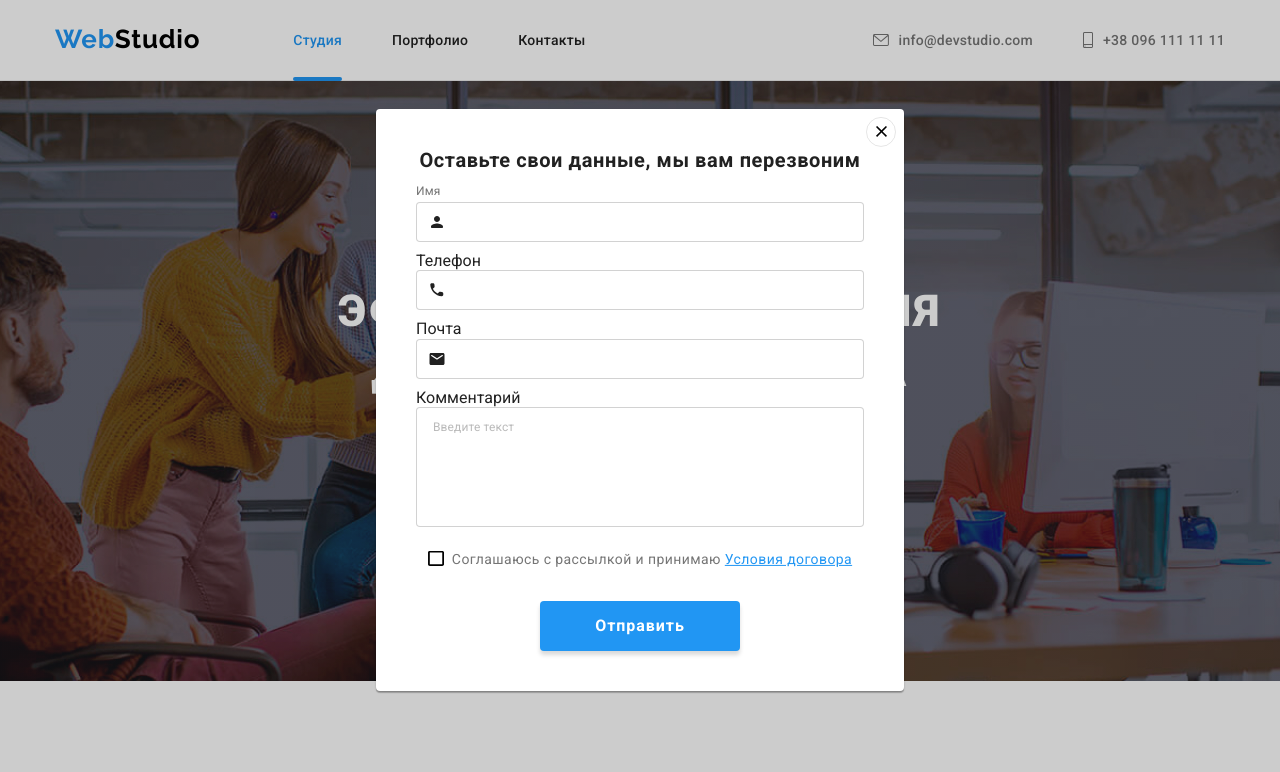
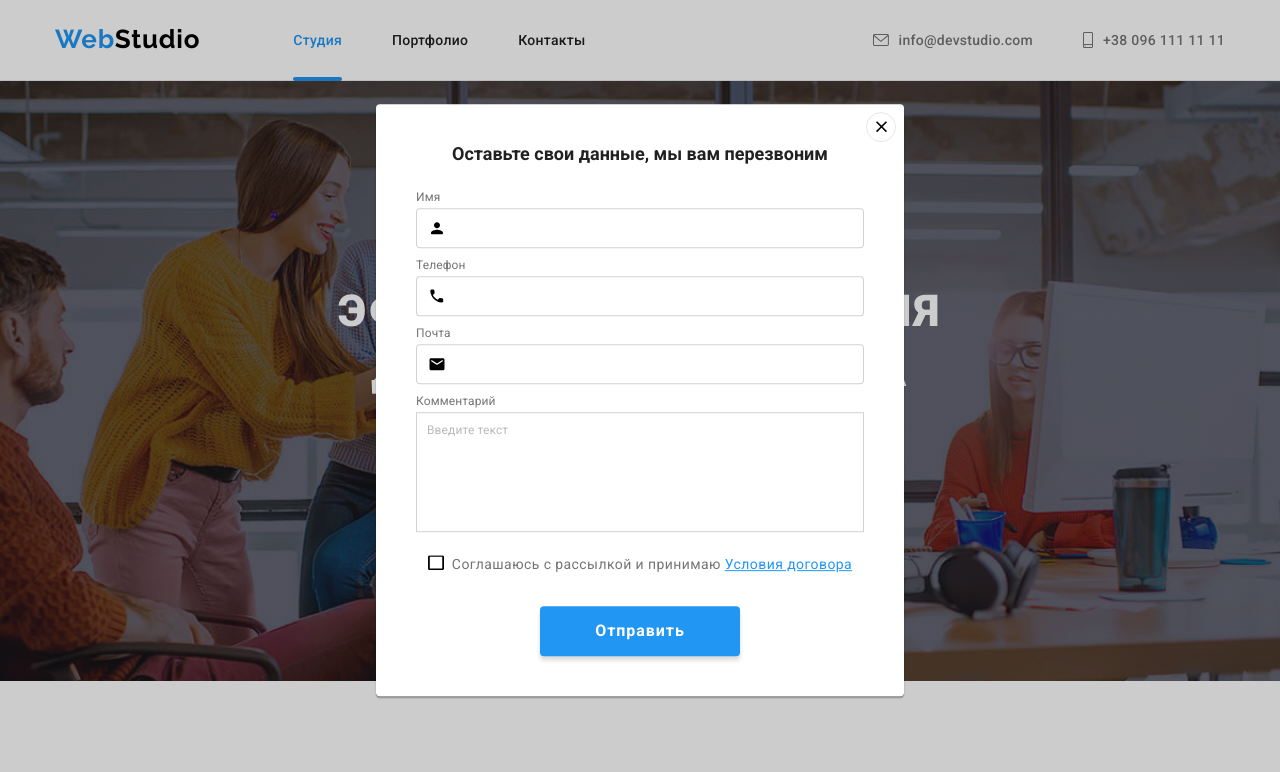
Before and after one commit to alexsamokhin/goit-markup-hw-06, a plain HTML site: page index.html in a window 1280 px wide. Both pictures are taken after a click on the button "Заказать услугу". Shown: the top 772 px of the page. Drawn offline with nearby package versions, Linux system fonts and the light colour scheme.

Commit message:
HW-06 v 2.0

```diff
--- a/css/styles.css
+++ b/css/styles.css
@@ -823,20 +823,38 @@ img {
   fill: var(--accent-color);
 }
 
+/* Modal form */
+
+.register-form {
+  text-align: center;
+}
+
 .register-form-title {
-  margin-bottom: 12px;
+  display: block;
+  margin-bottom: 25px;
 
-  font-weight: 700;
-  font-size: 20px;
-  line-height: calc(23 / 20);
+  font-size: 18px;
   text-align: center;
-  letter-spacing: 0.03em;
+}
 
-  color: #212121;
+.register-form-group {
+  margin-bottom: 20px;
 }
 
 .register-form-wrap {
+  position: relative;
   display: block;
+  margin-bottom: 10px;
+  transition: fill var(--animation);
+}
+
+.register-form-wrap:last-child {
+  margin-bottom: 0;
+}
+
+.register-form-label {
+  display: block;
+  text-align: left;
   margin-bottom: 4px;
 
   font-weight: 400;
@@ -846,75 +864,53 @@ img {
   color: #757575;
 }
 
-.input-field {
-  position: relative;
-  margin-bottom: 10px;
-}
-
-.modal .input {
-  display: block;
-  box-sizing: border-box;
-
+.register-form-input {
   padding: 12px 42px;
 
-  width: 448px;
+  display: block;
+  width: 100%;
   height: 40px;
   border: 1px solid rgba(33, 33, 33, 0.2);
   border-radius: 4px;
+
+  transition: border-color var(--animation), fill var(--animation);
+}
+
+.register-form-message {
+  display: block;
+  width: 100%;
+  padding: 10px;
+  height: 120px;
+  border: 1px solid rgba(33, 33, 33, 0.2);
+  resize: none;
+
   transition: border-color var(--animation);
 }
 
-.modal .input:hover,
-.modal .input:focus,
-.modal .input:focus-visible {
-  border-color: var(--accent-color);
-  outline: none;
-}
-
-.icon-input {
-  position: absolute;
-  top: 50%;
-  left: 0;
-  transform: translate(12px, -50%);
-  fill: #212121;
-  transition: fill var(--animation);
-}
-
-.input-field:focus-within .icon-input,
-.input-field:hover .icon-input {
+.register-form-input:hover + .register-form-icon,
+.register-form-input:focus + .register-form-icon {
   fill: var(--accent-color);
 }
 
-.modal .input-comments {
-  display: block;
-  box-sizing: border-box;
-  margin-bottom: 20px;
-  padding: 12px 16px;
-  width: 448px;
-  height: 120px;
-  resize: none;
-  border: 1px solid rgba(33, 33, 33, 0.2);
-  border-radius: 4px;
+.register-form-input:hover,
+.register-form-message:hover,
+.register-form-input:focus,
+.register-form-message:focus {
+  border-color: var(--accent-color);
+}
 
-  line-height: 1.14;
+.register-form-message::placeholder {
+  font-weight: 400;
+  font-size: 12px;
+  line-height: 14px;
   letter-spacing: 0.01em;
   color: rgba(117, 117, 117, 0.5);
-  transition: border-color var(--animation);
 }
 
-.modal .input-comments:hover,
-.modal .input-comments:focus,
-.modal .input-comments:focus-visible {
-  border-color: var(--accent-color);
-  outline: none;
-}
-
-.modal .input-comments::placeholder {
-  font-weight: 400;
-  font-size: 12px;
-  line-height: calc(14 / 12);
-  letter-spacing: 0.01em;
-  color: rgba(117, 117, 117, 0.5);
+.register-form-icon {
+  position: absolute;
+  bottom: 11px;
+  left: 12px;
 }
 
 .register-form-agreement {
--- a/index.html
+++ b/index.html
@@ -586,37 +586,38 @@
         <form class="register-form">
           <h3 class="register-form-title">Оставьте свои данные, мы вам перезвоним</h3>
           <div class="register-form-group" role="group">
-            <label class="register-form-wrap" for="name">Имя</label>
-            <div class="input-field">
-              <input class="input" type="text" name="name" id="name" />
-              <svg class="icon-input" width="18" height="18">
+            <label class="register-form-wrap" for="name">
+              <span class="register-form-label">Имя</span>
+              <input class="register-form-input" type="text" name="name" />
+              <svg class="register-form-icon" width="18" height="18">
                 <use href="./images/icons.svg#icon-modal-name"></use>
               </svg>
-            </div>
+            </label>
 
-            <label class="label" for="phone">Телефон</label>
-            <div class="input-field">
-              <input class="input" type="tel" name="tel-number" id="phone" />
-              <svg class="icon-input" width="18" height="18">
+            <label class="register-form-wrap" for="phone">
+              <span class="register-form-label">Телефон</span>
+              <input class="register-form-input" type="tel" name="tel-number" />
+              <svg class="register-form-icon" width="18" height="18">
                 <use href="./images/icons.svg#icon-modal-phone"></use>
               </svg>
-            </div>
+            </label>
 
-            <label class="label" for="email">Почта</label>
-            <div class="input-field">
-              <input class="input" type="email" name="e-mail" id="email-modal" />
-              <svg class="icon-input" width="18" height="18">
+            <label class="register-form-wrap" for="email">
+              <span class="register-form-label">Почта</span>
+              <input class="register-form-input" type="email" name="e-mail" />
+              <svg class="register-form-icon" width="18" height="18">
                 <use href="./images/icons.svg#icon-modal-mail"></use>
               </svg>
-            </div>
+            </label>
 
-            <label class="label" for="comments">Комментарий</label>
-            <textarea
-              class="input-comments"
-              name="comments"
-              id="comments"
-              placeholder="Введите текст"
-            ></textarea>
+            <label class="register-form-wrap" for="comments">
+              <span class="register-form-label">Комментарий</span>
+              <textarea
+                class="register-form-message"
+                name="comments"
+                placeholder="Введите текст"
+              ></textarea>
+            </label>
           </div>
 
           <label class="register-form-agreement">
```
